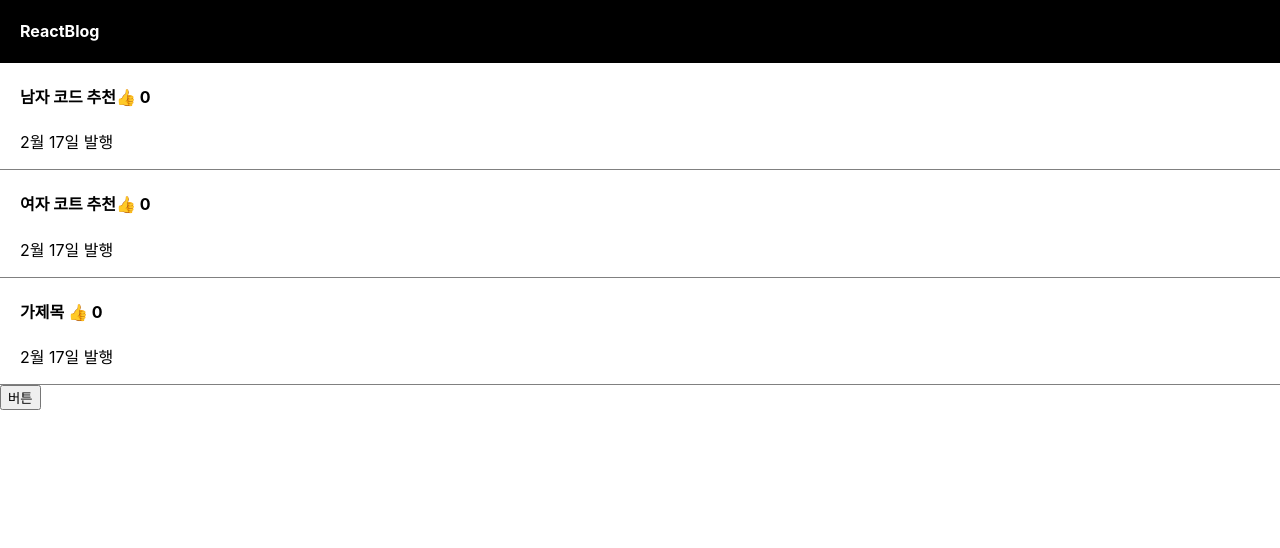
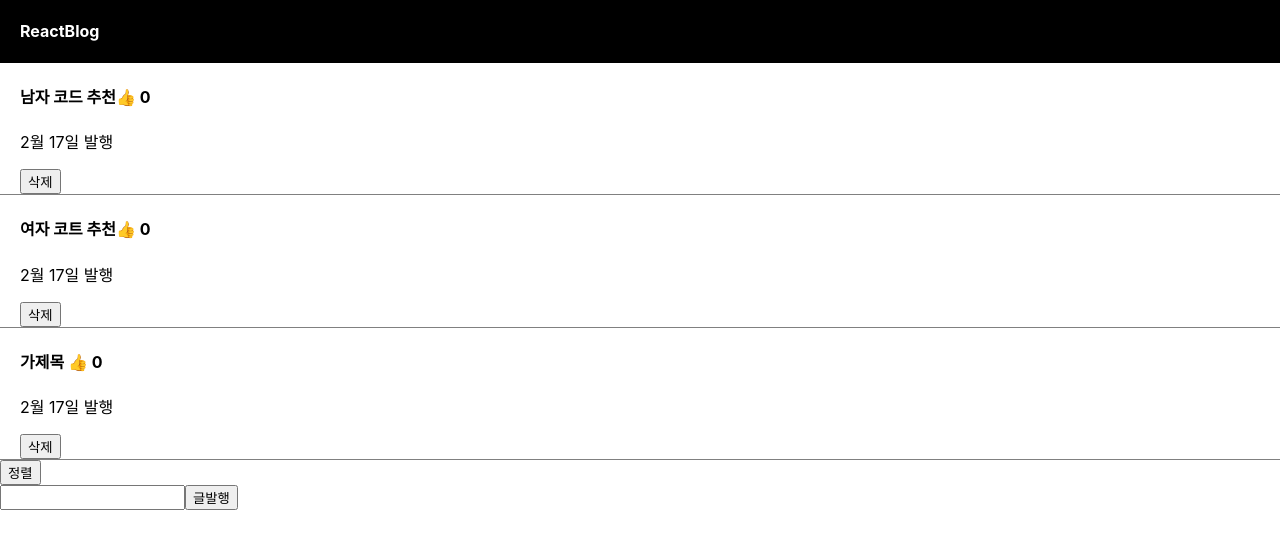
Before and after one commit to yongsin729/reactblog, a React (Create React App) app: page / in a window 1280 px wide. Shown: the top 548 px of the page. Built offline with nearby package versions, Linux system fonts and the light colour scheme.

Commit message:
post add function

```diff
--- a/src/App.css
+++ b/src/App.css
@@ -23,6 +23,6 @@
   background: #eee;
   text-align: left;
 }
-.modal.span{
-  color: white;
+.add-blog{
+  display: flex;
 }
--- a/src/App.js
+++ b/src/App.js
@@ -11,6 +11,7 @@ function App() {
   let [modal,setModal]=useState(false);
   let [sortButton,setSortButton]=useState(true);
   let [title,setTitle]=useState(0);
+  let [입력값,입력값변경]=useState('');
   return (
     <div className="App">
       <div className="black-nav">
@@ -33,6 +34,11 @@ function App() {
           setLike(copy)
         }}>👍</span> {like[i]} </h4>
         <p>2월 17일 발행</p>
+        <button onClick={()=>{
+          let copy=[...글제목]
+          copy.remove(i);
+          글제목변경(copy);
+        }}>삭제</button>
       </div>
           )
         })
@@ -47,7 +53,16 @@ function App() {
         }
         // copy.sort();/* 반대는 reverse() */
         글제목변경(copy);
-      }}>버튼</button>
+      }}>정렬</button>
+      <div className='add-blog'>
+        <input onChange={(e)=>{
+          입력값변경(e.target.value)
+        }}/><button onClick={()=>{
+          let copy=[...글제목]
+          copy.push(입력값);
+          글제목변경(copy);
+        }}>글발행</button>
+      </div>
       {/* <button onClick={()=>{
         let copy=[...글제목];
         copy[0]='여자 코트 추천'
@@ -59,7 +74,7 @@ function App() {
     </div>
   );
 }
-
+// 이벤트 핸들러 공부,
 // //props로 부모-> 자식 state전송하는법
 // 1. 자식 컴포넌트 사용하는 곳에 가서<자식컴포넌트 작명={state이름}/>
 // 2. 자식컴포넌트 만드는 function으로 가서 props 라는 파라미터 등록 후 props.작명 사용
```
